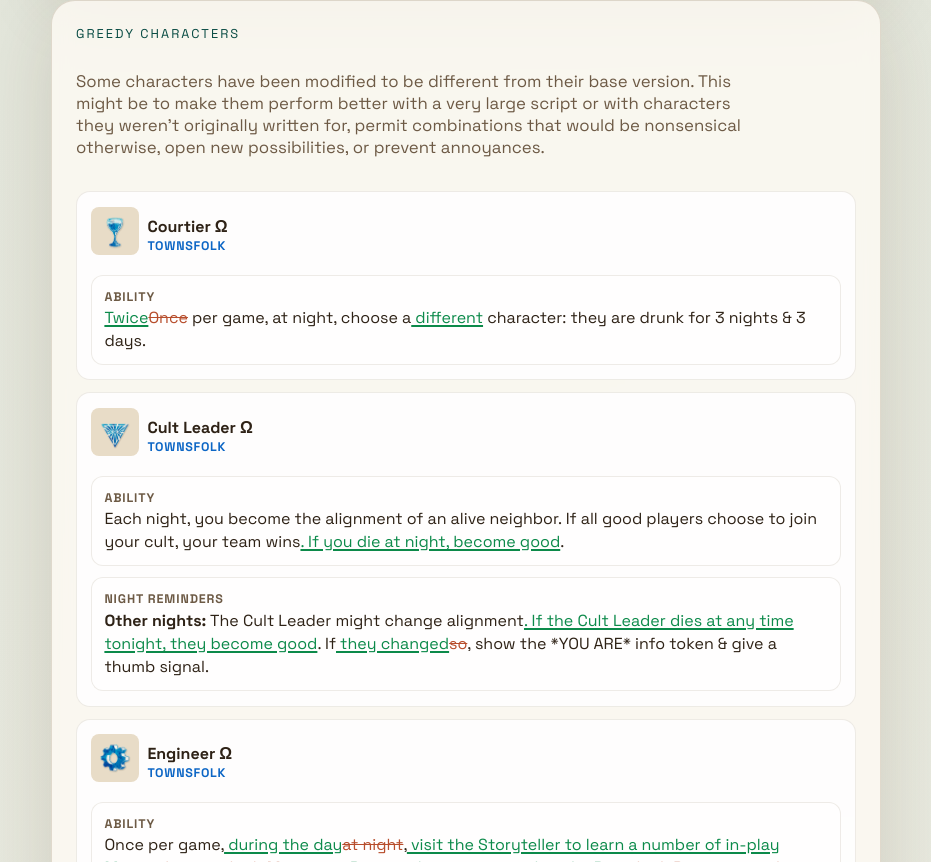
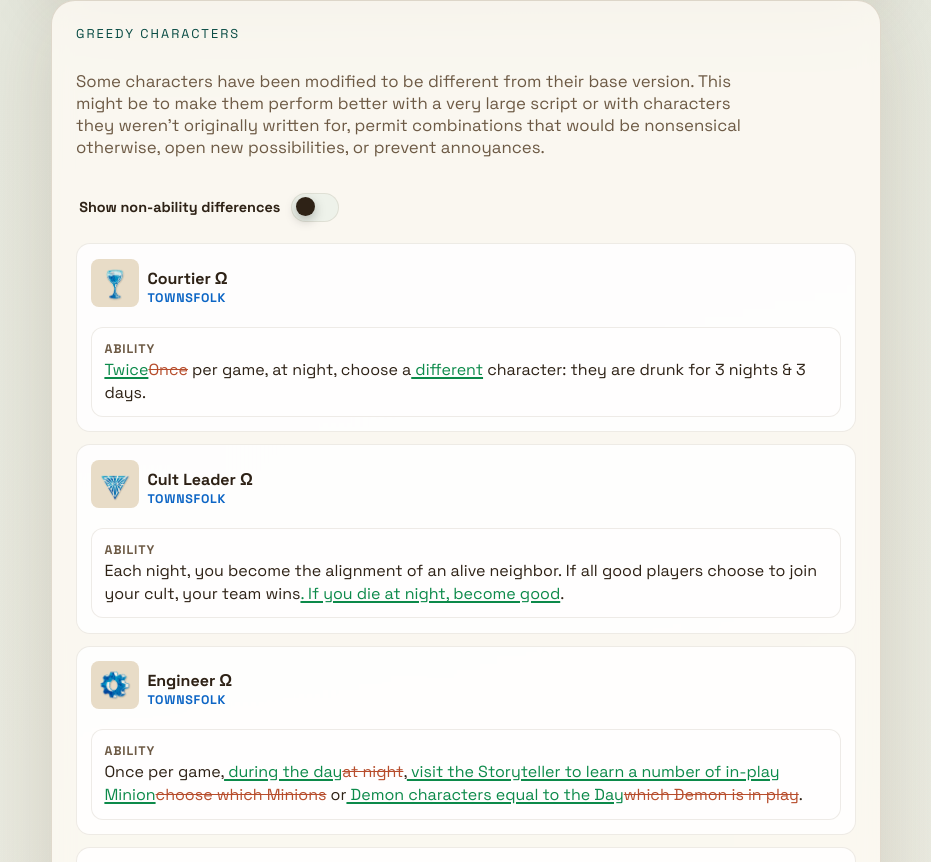
Before and after one commit to esainane/greedywhalebuffet, a React (Vite) app: page / in a window 1280 px wide. Shown: the part 4498-5360 px from the top of the page, without its empty margins (309-1240 px from the left). Built offline with nearby package versions, Linux system fonts and the light colour scheme.

Commit message:
Optional listing of non-ability differences

```diff
--- a/src/application/reference-queries.ts
+++ b/src/application/reference-queries.ts
@@ -53,8 +53,12 @@ function buildOfficialJinxLookup(catalog: Catalog): Map<string, string> {
 	return officialLookup;
 }
 
-export function deriveGreedyDifferences(catalog: Catalog): GreedyDifferenceDetail[] {
+export function deriveGreedyDifferences(
+	catalog: Catalog,
+	options: { showNonAbilityDifferences?: boolean } = {},
+): GreedyDifferenceDetail[] {
 	const differences: GreedyDifferenceDetail[] = [];
+	const showNonAbilityDifferences = options.showNonAbilityDifferences === true;
 
 	for (const entry of catalog.baseScript.entries) {
 		if (typeof entry === 'string' || entry.id === 'choose_your_chars') {
@@ -88,8 +92,9 @@ export function deriveGreedyDifferences(catalog: Catalog): GreedyDifferenceDetai
 		const hasReminderDifference =
 			officialFirstNightReminder !== greedyFirstNightReminder ||
 			officialOtherNightReminder !== greedyOtherNightReminder;
+		const hasNonAbilityDifference = hasNightOrderDifference || hasReminderDifference;
 
-		if (!hasAbilityDifference && !hasNightOrderDifference && !hasReminderDifference) {
+		if (!hasAbilityDifference && !(showNonAbilityDifferences && hasNonAbilityDifference)) {
 			continue;
 		}
 
--- a/src/react/features/greedy-reference/GreedyDifferencesDetail.tsx
+++ b/src/react/features/greedy-reference/GreedyDifferencesDetail.tsx
@@ -1,6 +1,7 @@
 import React from 'react';
 import type { GreedyDifferenceDetail } from '../../../application/reference-queries.js';
 import { InlineWordDiff } from '../../components/InlineWordDiff.js';
+import { Switch } from '../../components/Switch.js';
 import { splitAbilityText } from './abilityText.js';
 import { AbilityBlock } from './AbilityBlock.js';
 import { CharacterHeader } from './CharacterHeader.js';
@@ -10,10 +11,12 @@ import { ReferenceCard } from './ReferenceCard.js';
 type GreedyDifferencesDetailProps = {
 	items: GreedyDifferenceDetail[];
 	loading: boolean;
+	showNonAbilityDifferences: boolean;
+	onShowNonAbilityDifferencesChange: (checked: boolean) => void;
 };
 
 export function GreedyDifferencesDetail(props: GreedyDifferencesDetailProps): React.JSX.Element {
-	const { items, loading } = props;
+	const { items, loading, showNonAbilityDifferences, onShowNonAbilityDifferencesChange } = props;
 
 	return (
 		<DetailListState
@@ -22,6 +25,22 @@ export function GreedyDifferencesDetail(props: GreedyDifferencesDetailProps): Re
 			loadingText="Loading difference details..."
 			emptyText="No ability differences found between Greedy and official roles."
 		>
+			<div className="reference-toolbar">
+				<div className="inline-switch-control">
+					<span id="greedy-show-non-ability-differences-label" className="inline-switch-label">
+						Show non-ability differences
+					</span>
+					<Switch
+						id="greedy-show-non-ability-differences"
+						name="greedy-show-non-ability-differences"
+						ariaLabelledBy="greedy-show-non-ability-differences-label"
+						checked={showNonAbilityDifferences}
+						onChange={(event) => {
+							onShowNonAbilityDifferencesChange(event.currentTarget.checked);
+						}}
+					/>
+				</div>
+			</div>
 			<div className="reference-list">
 				{items.map((item) => {
 					const officialParts = splitAbilityText(item.officialAbility);
@@ -57,7 +76,7 @@ export function GreedyDifferencesDetail(props: GreedyDifferencesDetailProps): Re
 									) : null}
 								</p>
 							</AbilityBlock>
-							{hasNightOrderDifference ? (
+							{showNonAbilityDifferences && hasNightOrderDifference ? (
 								<AbilityBlock label="Night order">
 									<p>
 										{item.officialFirstNight !== item.greedyFirstNight ? (
@@ -84,7 +103,7 @@ export function GreedyDifferencesDetail(props: GreedyDifferencesDetailProps): Re
 									</p>
 								</AbilityBlock>
 							) : null}
-							{hasReminderDifference ? (
+							{showNonAbilityDifferences && hasReminderDifference ? (
 								<AbilityBlock label="Night reminders">
 									<p>
 										{item.officialFirstNightReminder !== item.greedyFirstNightReminder ? (
--- a/src/react/features/greedy-reference/GreedyReferencePanel.tsx
+++ b/src/react/features/greedy-reference/GreedyReferencePanel.tsx
@@ -1,4 +1,4 @@
-import React, { useMemo } from 'react';
+import React, { useMemo, useState } from 'react';
 import {
 	useCatalog,
 	useIsLoading,
@@ -19,6 +19,7 @@ export function GreedyReferencePanel(): React.JSX.Element {
 	const loading = useIsLoading();
 	const { options, greedierSortBySet } = usePreferencesView();
 	const actions = useAppActions();
+	const [showNonAbilityDifferences, setShowNonAbilityDifferences] = useState(false);
 
 	const details = useMemo(() => {
 		if (!catalog) {
@@ -29,11 +30,13 @@ export function GreedyReferencePanel(): React.JSX.Element {
 			};
 		}
 
+		const includeNoDeathAtNightJinxes = options.useNoDeathAtNightJinxes;
+
 		return {
-			differences: deriveGreedyDifferences(catalog),
+			differences: deriveGreedyDifferences(catalog, { showNonAbilityDifferences }),
 			jinxes: deriveGreedyJinxes(catalog, {
 				includeGreedierHomebrew: options.addGreedierHomebrew,
-				includeNoDeathAtNightJinxes: options.useNoDeathAtNightJinxes,
+				includeNoDeathAtNightJinxes,
 			}),
 			homebrew: deriveGreedyHomebrew(catalog, greedierSortBySet),
 		};
@@ -42,6 +45,7 @@ export function GreedyReferencePanel(): React.JSX.Element {
 		greedierSortBySet,
 		options.addGreedierHomebrew,
 		options.useNoDeathAtNightJinxes,
+		showNonAbilityDifferences,
 	]);
 
 	return (
@@ -49,7 +53,12 @@ export function GreedyReferencePanel(): React.JSX.Element {
 			<section id="section-greedy-characters" className="panel reference-panel">
 				<p className="eyebrow">Greedy Characters</p>
 				<p className="lede">Some characters have been modified to be different from their base version. This might be to make them perform better with a very large script or with characters they weren't originally written for, permit combinations that would be nonsensical otherwise, open new possibilities, or prevent annoyances.</p>
-				<GreedyDifferencesDetail items={details.differences} loading={loading} />
+				<GreedyDifferencesDetail
+					items={details.differences}
+					loading={loading}
+					showNonAbilityDifferences={showNonAbilityDifferences}
+					onShowNonAbilityDifferencesChange={setShowNonAbilityDifferences}
+				/>
 			</section>
 
 			<section id="section-greedy-jinxes" className="panel reference-panel">
```
Also changed, not shown: 2 other files (tests, documents, lock files or other folders).
